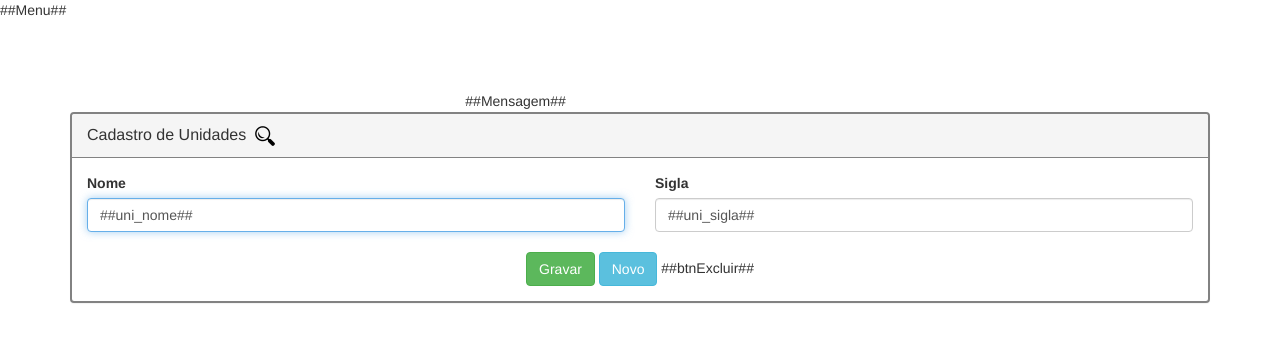
After one commit to ViniciusFFernandes/Sistema_Gerenciamento, a PHP site: page /_Cadastros/_HTML/unidades_edita.html in a window 1280 px wide. The commit adds this page. Shown: the top 342 px of the page. Run offline with PHP 8.4, Linux system fonts and the light colour scheme.

Commit message:
Arquivos renomeado para melhor organização

```diff
--- a/_BD/conecta_login.php
+++ b/_BD/conecta_login.php
@@ -35,7 +35,7 @@ $db->conectar();
 //
 //Efetua o login
 if ($_POST['operacao'] == "logar") {
- 	$db->setTabela("pessoas");
+ 	$db->setTabela("pessoas", "idpessoas");
  	$user = new Usuario($_POST['usuario'], $_POST['senha']);
 	$resultado = $user->conferirSenha($db);
 	if ($resultado['retorno']){
--- a/_Cadastros/_HTML/cadastro_cidades.html
+++ b/_Cadastros/_HTML/cidades_edita.html
@@ -43,7 +43,7 @@
           </div>
         </div>
         <div class="panel-body">
-          <form action="cadastro_cidades_grava.php" id="cadastro_cidades" method="POST" enctype="multipart/form-data" autocomplete="off">
+          <form action="cidades_grava.php" id="cadastro_cidades" method="POST" enctype="multipart/form-data" autocomplete="off">
             <input type="hidden" name="idcidades" id="idcidades" value="##idcidades##">
             <div class="row">
               <div class="col-md-6 col-sm-6 col-xs-12">
--- a/_Cadastros/_HTML/cadastro_pessoas.html
+++ b/_Cadastros/_HTML/pessoas_edita.html
@@ -44,7 +44,7 @@
                 </div>
               </div>
               <div class="panel-body">
-                <form action="cadastro_pessoas_grava.php" id="cadastro_pessoas" method="POST" enctype="multipart/form-data" autocomplete="off">
+                <form action="pessoas_grava.php" id="cadastro_pessoas" method="POST" enctype="multipart/form-data" autocomplete="off">
                   <input type="hidden" name="idpessoas" id="idpessoas" value="##idpessoas##">
                   <div class="row">
                       <div class="col-md-12 col-sm-12 col-xs-12">
--- a/_Cadastros/_HTML/cadastro_produtos.html
+++ b/_Cadastros/_HTML/produtos_edita.html
@@ -44,7 +44,7 @@
                 </div>
               </div>
               <div class="panel-body">
-                <form action="cadastro_pessoas_grava.php" id="cadastro_pessoas" method="POST" enctype="multipart/form-data" autocomplete="off">
+                <form action="pessoas_grava.php" id="cadastro_pessoas" method="POST" enctype="multipart/form-data" autocomplete="off">
                   <input type="hidden" name="idpessoas" id="idpessoas" value="##idpessoas##">
                   <div class="row">
                       <div class="col-md-12 col-sm-12 col-xs-12">
--- /dev/null
+++ b/_Cadastros/_HTML/unidades_edita.html
@@ -0,0 +1,94 @@
+<!DOCTYPE html>
+<html lang="pt">
+  <head>
+    <meta charset="utf-8">
+    <meta http-equiv="X-UA-Compatible" content="IE=edge">
+    <meta name="viewport" content="width=device-width, initial-scale=1">
+   	<title>Trabalho de desenvolvimento web</title>
+
+    <link href="../css/bootstrap.min.css" rel="stylesheet">
+    <link href="../css/padrao.css" rel="stylesheet">
+    <link href="../js/jquery-ui-1.12.1/jquery-ui.css" rel="stylesheet">
+    <script src="../js/html5shiv.min.js"></script>
+    <script src="../js/respond.min.js"></script>
+    <script src="../js/jquery.min.js"></script>
+    <script src="../js/jquery-ui-1.12.1/jquery-ui.js"></script>
+    <script src="../js/bootstrap.min.js"></script>
+    <script src="../js/jquery.mask.js"></script>
+    <script src="../js/_Cadastros/unidades.js"></script>
+    <script>##autoComplete_Estados##</script>
+    <style>
+      #linhasBusca:hover {color: #4169E1;font-weight: bold;}
+    </style>
+  </head>
+  <body>
+
+    <div>
+     ##Menu##
+    </div>
+    <div class="container conteudo">
+      <div class="row" style="margin: 1px;">
+        <div class="col-md-4 col-sm-1"></div>
+        <div class="col-md-4 col-sm-10">##Mensagem##</div>
+        <div class="col-md-4 col-sm-1"></div>
+      </div>
+
+      <div class="panel panel-default" style="border: solid 2px #828282; ">
+        <div class="panel-heading" style="border-bottom: solid 1px #828282; " >
+          <div class="panel-title">
+            Cadastro de Unidades
+            <span align="right" data-toggle="modal" title="Buscar unidades" data-target="#buscaUnidades" style="cursor: pointer;">
+              &nbsp;<img src="../icones/lupa.png">
+            </span>
+          </div>
+        </div>
+        <div class="panel-body">
+          <form action="unidades_grava.php" id="cadastro_unidades" method="POST" enctype="multipart/form-data" autocomplete="off">
+            <input type="hidden" name="idunidades" id="idunidades" value="##idunidades##">
+            <div class="row">
+              <div class="col-md-6 col-sm-6 col-xs-12">
+                <label for="Nome">Nome</label>
+                <input type="text" class="form-control" id="uni_nome" name="uni_nome" value="##uni_nome##" placeholder="Nome" autofocus maxlength="100">
+              </div>
+              <div class="col-md-6 col-sm-6 col-xs-12">
+                <label for="Sigla">Sigla</label>
+                <input type="text" class="form-control" id="uni_sigla" name="uni_sigla" value="##uni_sigla##" placeholder="Sigla" maxlength="4">
+              </div>
+            </div>
+            <br>
+            <div class="row">
+              <div class="col-md-12 col-sm-12 col-xs-12">
+                <input type="hidden" class="form-control" id="operacao" name="operacao" value="">
+                <center>
+                  <button type="button" onclick="testaDados()" class="btn btn-success">Gravar</button>
+                  <button type="button" onclick="novaUnidade()" class="btn btn-info">Novo</button>
+                  ##btnExcluir##
+                </center>
+              </div>
+            </div>
+          </form>
+        </div>
+      </div>
+    </div>
+
+
+    <!-- Modal -->
+    <div class="modal fade" id="buscaUnidades" tabindex="-1" role="dialog" aria-labelledby="buscaLabel">
+      <div class="modal-dialog" role="document">
+        <div class="modal-content">
+          <div class="modal-header">
+            <button type="button" class="close" data-dismiss="modal" aria-label="Close"><span aria-hidden="true">&times;</span></button>
+            <h4 class="modal-title" id="buscaLabel"><input type="text" class="form-control" id="pesquisa" name="pesquisa" placeholder="Pesquisar" autofocus ></h4>
+          </div>
+          <div class="modal-body" id="resultBusca">
+
+          </div>
+          <div class="modal-footer">
+            <button type="button" onclick="zeraBusca()" class="btn btn-default" data-dismiss="modal">Voltar</button>
+            <button type="button" onclick="buscaUnidades()" class="btn btn-primary">Buscar</button>
+          </div>
+        </div>
+      </div>
+    </div>
+  </body>
+</html>
--- a/_Cadastros/cadastro_cidades_grava.php
+++ b/_Cadastros/cidades_grava.php
@@ -27,7 +27,7 @@ include_once("../Class/Tabelas.class.php");
   }
 
   if ($_POST['operacao'] == 'novoCadastro'){
-    header('location:../_Cadastros/cadastro_cidades.php');
+    header('location:../_Cadastros/cidades_edita.php');
     exit;
     }
 
@@ -44,14 +44,14 @@ include_once("../Class/Tabelas.class.php");
     }else{
   		$id = $db->getUltimoID();
   }
-    header('location: ../_Cadastros/cadastro_cidades.php?idcidades=' . $id);
+    header('location: ../_Cadastros/cidades_edita.php?idcidades=' . $id);
     exit;
 }
 
 if ($_POST['operacao'] == "excluiCad") {
     $db->setTabela("cidades", "idcidades");
     $db->excluir($_POST['idcidades']);
-    header('location:../_Cadastros/cadastro_cidades.php');
+    header('location:../_Cadastros/cidades_edita.php');
     exit;
   }
 
--- a/_Cadastros/cadastro_pessoas_grava.php
+++ b/_Cadastros/pessoas_grava.php
@@ -45,7 +45,7 @@ include_once("../Class/Tabelas.class.php");
   }
 
   if ($_POST['operacao'] == 'novoCadastro'){
-    header('location:../_Cadastros/cadastro_pessoas.php');
+    header('location:../_Cadastros/pessoas_edita.php');
     exit;
     }
 
@@ -90,14 +90,14 @@ include_once("../Class/Tabelas.class.php");
     }else{
   		$id = $db->getUltimoID();
     }
-    header('location:../_Cadastros/cadastro_pessoas.php?idpessoas=' . $id);
+    header('location:../_Cadastros/pessoas_edita.php?idpessoas=' . $id);
     exit;
 }
 
 if ($_POST['operacao'] == "excluiCad") {
     $db->setTabela("pessoas", "idpessoas");
     $db->excluir($_POST['idpessoas']);
-    header('location:../_Cadastros/cadastro_pessoas.php');
+    header('location:../_Cadastros/pessoas_edita.php');
     exit;
   }
 
--- a/_Cadastros/cadastro_unidades_grava.php
+++ b/_Cadastros/unidades_grava.php
@@ -25,7 +25,7 @@ include_once("../Class/Tabelas.class.php");
   }
 
   if ($_POST['operacao'] == 'novoCadastro'){
-    header('location:../_Cadastros/cadastro_unidades.php');
+    header('location:../_Cadastros/unidades_edita.php');
     exit;
     }
 
@@ -42,14 +42,14 @@ include_once("../Class/Tabelas.class.php");
     }else{
   		$id = $db->getUltimoID();
   }
-  header('location:../_Cadastros/cadastro_unidades.php?idunidades=' . $id);
+  header('location:../_Cadastros/unidades_edita.php?idunidades=' . $id);
   exit;
 }
 
 if ($_POST['operacao'] == "excluiCad") {
     $db->setTabela("unidades", "idunidades");
     $db->excluir($_POST['idunidades']);
-    header('location:../_Cadastros/cadastro_unidades.php');
+    header('location:../_Cadastros/unidades_edita.php');
     exit;
   }
 
--- a/js/_Cadastros/cidades.js
+++ b/js/_Cadastros/cidades.js
@@ -37,7 +37,7 @@ function excluiCadastro(){
 
 function buscaCidades(){
   var _pesquisa = $("#pesquisa").val();
-  $.post("cadastro_cidades_grava.php",
+  $.post("cidades_grava.php",
   {operacao: "buscaCidades", pesquisa: _pesquisa},
   function(result){
     $("#pesquisa").val("");
@@ -50,6 +50,6 @@ function zeraBusca(){
 }
 
 function abreCidades(id){
-  var siteRetorno = 'cadastro_cidades.php?idcidades=' + id;
+  var siteRetorno = 'cidades_edita.php?idcidades=' + id;
   $(location).attr('href', siteRetorno);
 }
--- a/js/_Cadastros/unidades.js
+++ b/js/_Cadastros/unidades.js
@@ -39,7 +39,7 @@ function excluiCadastro(){
 
 function buscaUnidades(){
   var _pesquisa = $("#pesquisa").val();
-  $.post("cadastro_unidades_grava.php",
+  $.post("unidades_grava.php",
   {operacao: "buscaUnidades", pesquisa: _pesquisa},
   function(result){
     $("#pesquisa").val("");
@@ -52,6 +52,6 @@ function zeraBusca(){
 }
 
 function abreUnidades(id){
-  var siteRetorno = 'cadastro_unidades.php?idunidades=' + id;
+  var siteRetorno = 'unidades_edita.php?idunidades=' + id;
   $(location).attr('href', siteRetorno);
 }
```
Also changed, not shown: _Cadastros/_HTML/cadastros_index.html (+6 -6 lines), _Cadastros/_HTML/forma_pagto_edita.html (renamed from _Cadastros/_HTML/cadastro_unidades.html, +12 -11 lines), js/_Cadastros/pessoas.js (+7 -7 lines), _Cadastros/cidades_edita.php (renamed from _Cadastros/cadastro_cidades.php), _Cadastros/pessoas_edita.php (renamed from _Cadastros/cadastro_pessoas.php), _Cadastros/unidades_edita.php (renamed from _Cadastros/cadastro_unidades.php).
